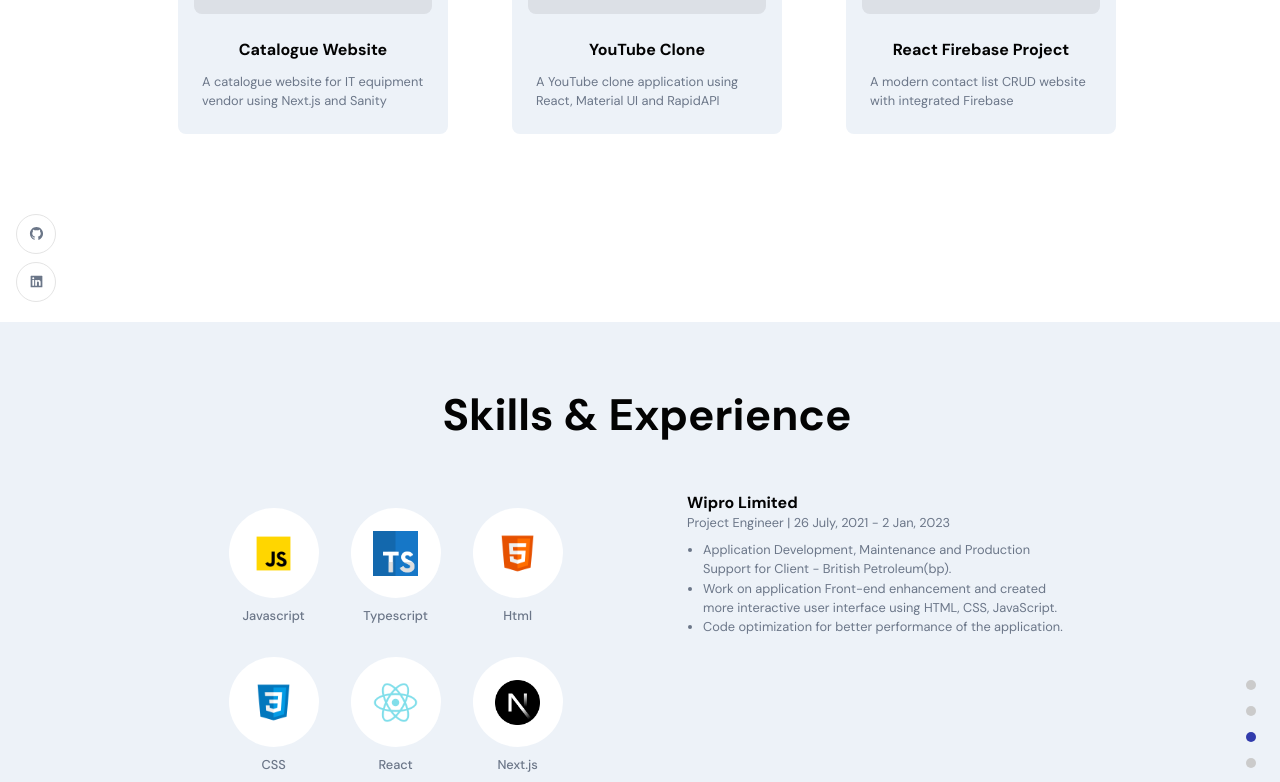
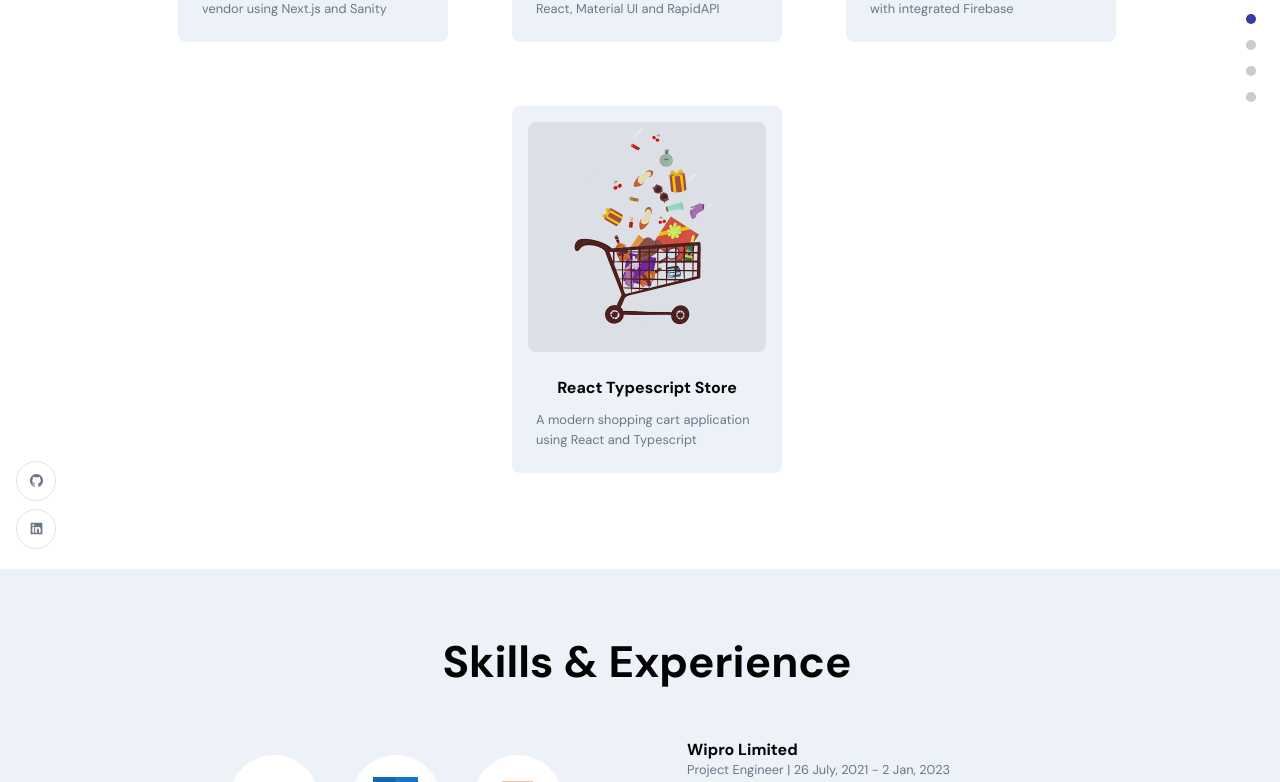
Before and after one commit to IntekhabAzam/portfolio, a React (Create React App) app: page / in a window 1280 px wide. Shown: the part 1278-2060 px from the top of the page. Built offline with nearby package versions, Linux system fonts and the light colour scheme; the HTML template or start-up script is replaced by a standard one.

Commit message:
project addition

```diff
--- a/src/components/Projects/Projects.jsx
+++ b/src/components/Projects/Projects.jsx
@@ -27,6 +27,13 @@ const projectsList = [
     projectLink: "https://invedus-assignment-six.vercel.app/",
     codeLink: "https://github.com/IntekhabAzam/Invedus-Assignment",
     image: images.project03,
+  },
+  {
+    title: "React Typescript Store",
+    description: "A modern shopping cart application using React and Typescript",
+    projectLink: "https://intekhabazam.github.io/react-typescript-store/",
+    codeLink: "https://github.com/IntekhabAzam/react-typescript-store",
+    image: images.project04,
   },
 ];
 
--- a/src/constants/images.js
+++ b/src/constants/images.js
@@ -20,6 +20,7 @@ import whatsapp from '../assets/whatsapp.png';
 import project01 from '../assets/project01.png';
 import project02 from '../assets/project02.png';
 import project03 from '../assets/project03.png';
+import project04 from '../assets/project04.png';
 
 import circle from '../assets/circle.svg';
 
@@ -41,6 +42,7 @@ export default {
   project01,
   project02,
   project03,
+  project04,
   circle,
   linkedin,
   github,
```
Also changed, not shown: src/assets/project04.png (added).
